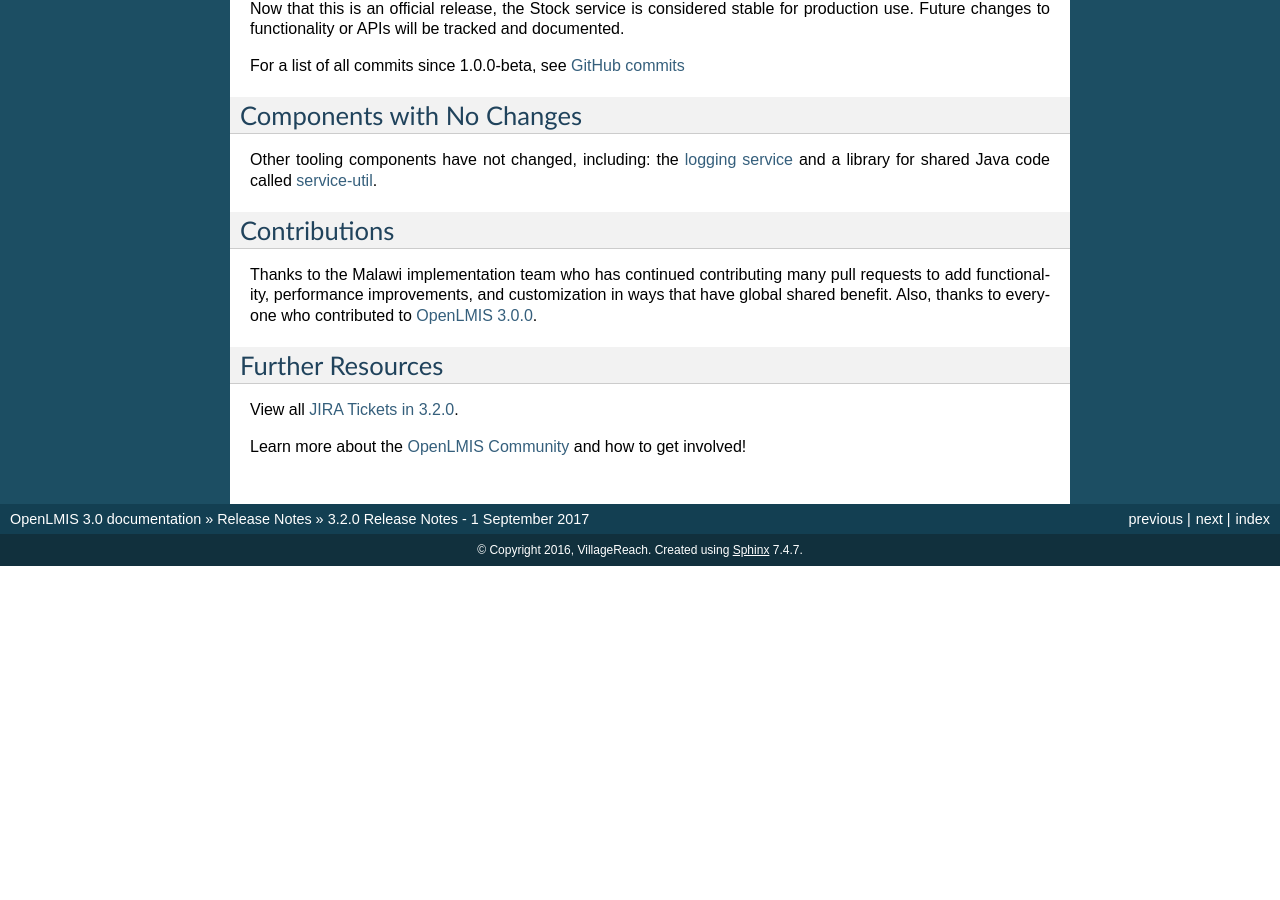
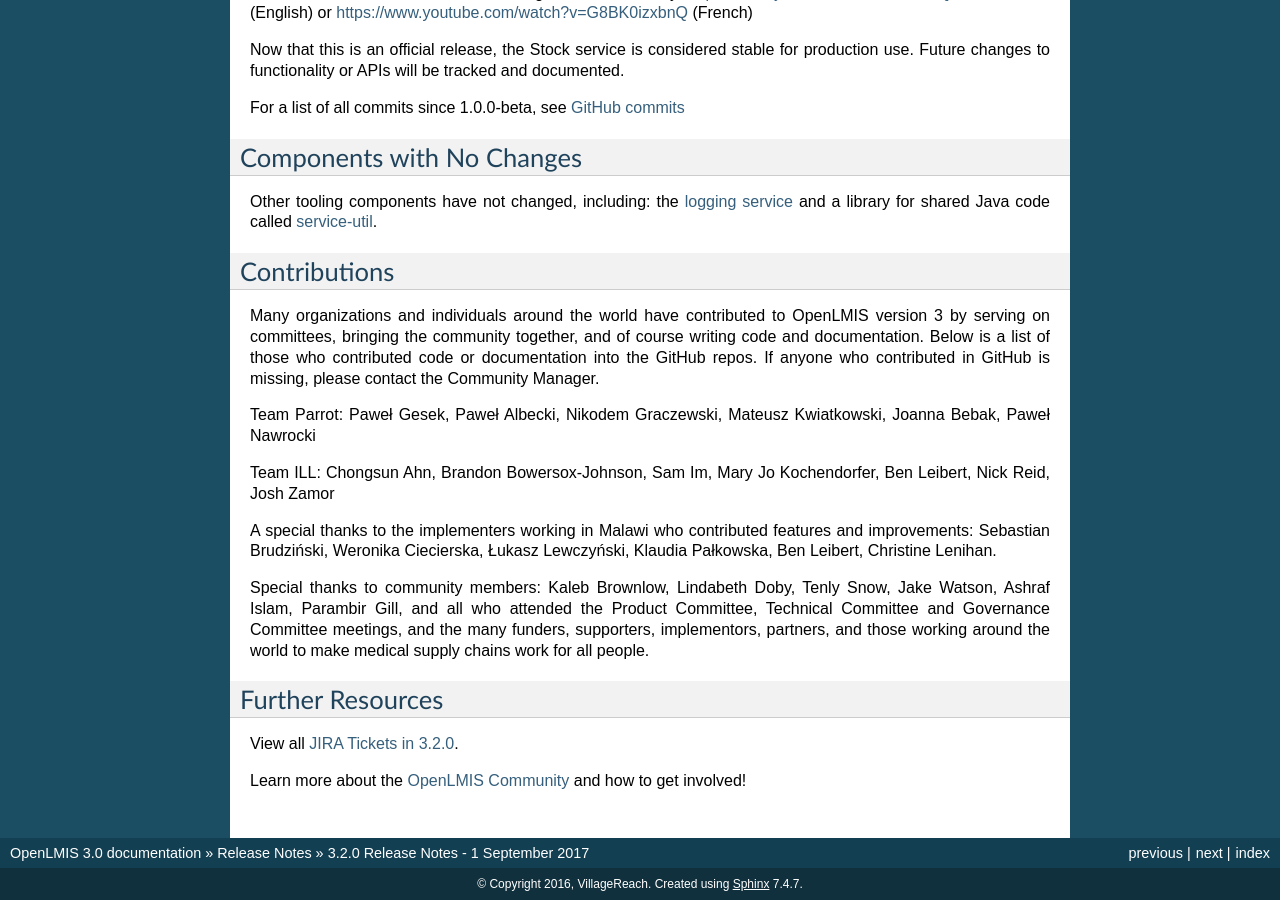
Before and after one commit to OpenLMIS/openlmis-ref-distro, a Sphinx documentation site: the page built from docs/source/releases/openlmis-ref-distro-v3.2.0.rst, in a window 1280 px wide and 900 px high, scrolled down 7020 px. Built offline with Sphinx 7.4.7, drawn with Linux system fonts in a browser that asks for light colours; pages that are not in the unit, such as notebooks, are missing from menus; before the commit the page ends 7586 px from its top, so only the background shows below that; some of the changed text lies outside the part shown.

Commit message:
OLMIS-3020: WIP on release notes adding contributors and more.

```diff
--- a/docs/source/releases/openlmis-ref-distro-v3.2.0.rst
+++ b/docs/source/releases/openlmis-ref-distro-v3.2.0.rst
@@ -51,9 +54,16 @@
 older version 3 to 3.2.0. This migration has its own GitHub repo and Docker image. See
 `Adjustment Reason Migration <https://github.com/OpenLMIS/openlmis-adjustment-reason-migration>`_.
 If you are upgrading from any previous version of 3 to 3.2.0, see the README file which has
-specific instructions to apply this migration. For background on this migration, see the `connecting stock and requisition services <https://openlmis.atlassian.net/wiki/spaces/OP/pages/114234797/Connecting+Stock+Management+and+Requisition+Services>`_.
+specific instructions to apply this migration. For background on this migration, see `Connecting
+Stock and Requisition Services
+<https://openlmis.atlassian.net/wiki/spaces/OP/pages/114234797/Connecting+Stock+Management+and+Requisition+Services>`_.
 
-Requisition Service now requires use of the Stock Management service and connects to Stock Management service to handle adjustment reasons and store data on stock cards (see Requisition component).
+**Important**: Requisition Service now requires use of the Stock Management service. Data collected
+on requisition forms uses adjustment reasons from the Stock service and submits data to stock cards.
+Certain columns on the Requisition Template are now required. See `Requisition Template Column
+Dependencies and Calculations
+<https://openlmis.atlassian.net/wiki/spaces/OP/pages/112138794/Implementer+Administrator#Implementer/Administrator-RequisitionTemplateColumns>`_
+as well as more details in the Requisition component below.
 
 All other changes are backwards-compatible. Any changes to data or schemas include automated
 migrations from previous versions back to version 3.0.1. All new or altered functionality is
@@ -439,10 +449,25 @@
 Contributions
 =============
 
-Thanks to the Malawi implementation team who has continued contributing many pull requests to add
-functionality, performance improvements, and customization in ways that have global shared benefit.
-Also, thanks to everyone who contributed to `OpenLMIS 3.0.0
-<https://openlmis.atlassian.net/wiki/spaces/OP/pages/88670325/3.0.0+Release+-+1+March+2017#id-3.0.0Release-1March2017-Contributors>`_.
+Many organizations and individuals around the world have contributed to OpenLMIS version 3 by
+serving on committees, bringing the community together, and of course writing code and
+documentation. Below is a list of those who contributed code or documentation into the GitHub
+repos. If anyone who contributed in GitHub is missing, please contact the Community Manager.
+
+Team Parrot: Paweł Gesek, Paweł Albecki, Nikodem Graczewski, Mateusz Kwiatkowski, Joanna Bebak,
+Paweł Nawrocki
+
+Team ILL: Chongsun Ahn, Brandon Bowersox-Johnson, Sam Im, Mary Jo Kochendorfer, Ben Leibert, Nick
+Reid, Josh Zamor
+
+A special thanks to the implementers working in Malawi who contributed features and improvements:
+Sebastian Brudziński, Weronika Ciecierska, Łukasz Lewczyński, Klaudia Pałkowska, Ben Leibert,
+Christine Lenihan.
+
+Special thanks to community members: Kaleb Brownlow, Lindabeth Doby, Tenly Snow, Jake Watson, Ashraf
+Islam, Parambir Gill, and all who attended the Product Committee, Technical Committee and Governance
+Committee meetings, and the many funders, supporters, implementors, partners, and those working
+around the world to make medical supply chains work for all people.
 
 Further Resources
 =================
```
Also changed, not shown: other parts of docs/source/releases/openlmis-ref-distro-v3.2.0.rst (+4 -1 lines).
